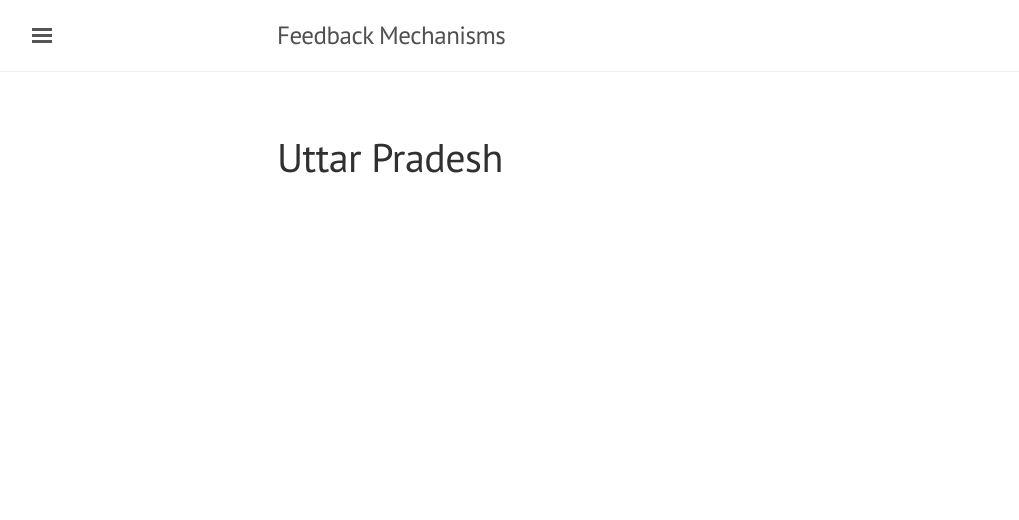
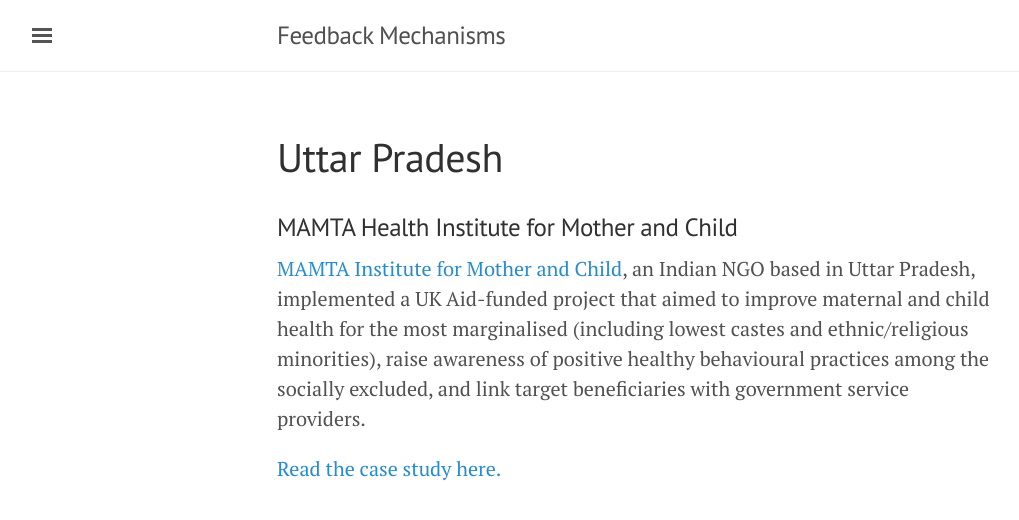
Before and after one commit to socialimpactlab/feedbackmechanisms, a Jekyll site: the page built from pilots/uttarpradesh.md, in a window 1280 px wide. Shown: the top 520 px of the page, without its empty margins (3-1022 px from the left). Built offline with Jekyll 4.4.1, drawn with Linux system fonts in a browser that asks for light colours.

Commit message:
Mama blurb

```diff
--- a/pilots/uttarpradesh.md
+++ b/pilots/uttarpradesh.md
@@ -2,3 +2,8 @@
 layout: pilot
 title: Uttar Pradesh
 ---
+### MAMTA Health Institute for Mother and Child
+
+[MAMTA Institute for Mother and Child](http://www.mamtahimc.org), an Indian NGO based in Uttar Pradesh, implemented a UK Aid-funded project that aimed to improve maternal and child health for the most marginalised (including lowest castes and ethnic/religious minorities), raise awareness of positive healthy behavioural practices among the socially excluded, and link target beneficiaries with government service providers.
+
+[Read the case study here.](http://cdn.worldvision.org.uk/files/4414/6056/3479/MAMTA_India1.pdf)
```
